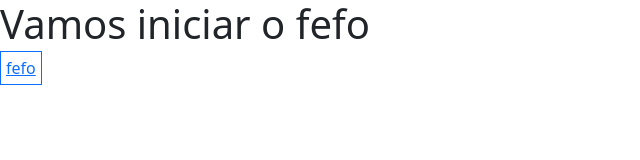
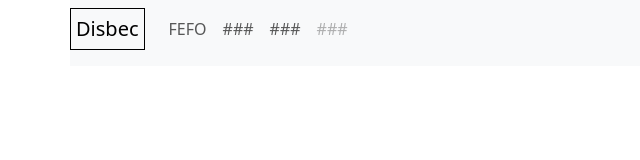
Before and after one commit to Pedro0911/FEFO, a plain HTML site: page projetoFEFO-JS/pages/index.html in a window 1280 px wide. Shown: the whole page, without its empty margins (0-640 px from the left). Drawn offline with nearby package versions, Linux system fonts and the light colour scheme.

Commit message:
mudança nova

```diff
--- a/projetoFEFO-JS/pages/index.html
+++ b/projetoFEFO-JS/pages/index.html
@@ -21,13 +21,31 @@
 </head>
 <body>
 
-    <h1>Vamos iniciar o fefo</h1>
+    <nav class="navbar navbar-expand-lg navbar-light bg-light container pb-3">
+        <a class="navbar-brand" href="#">Disbec</a>
+        <button class="navbar-toggler" type="button" data-toggle="collapse" data-target="#navbarNav" aria-controls="navbarNav" aria-expanded="false" aria-label="Toggle navigation">
+          <span class="navbar-toggler-icon"></span>
+        </button>
+        <div class="collapse navbar-collapse" id="navbarNav">
+          <ul class="navbar-nav mr-auto">
+            <li class="nav-item active">
+              <a class="nav-link" href="/projetoFEFO-JS/pages/fefo.html">FEFO</a>
+            </li>
+            <li class="nav-item">
+              <a class="nav-link" href="#">###</a>
+            </li>
+            <li class="nav-item">
+              <a class="nav-link" href="#">###</a>
+            </li>
+            <li class="nav-item">
+              <a class="nav-link disabled" href="#">###</a>
+            </li>
+          </ul>
+        </div>
+    </nav>
 
-    <div>
 
-        <a href="/projetoFEFO-JS/pages/fefo.html">fefo</a>
 
-    </div>
 
 
 
```
Also changed, not shown: projetoFEFO-JS/pages/fefo.html (+28 -9 lines).
